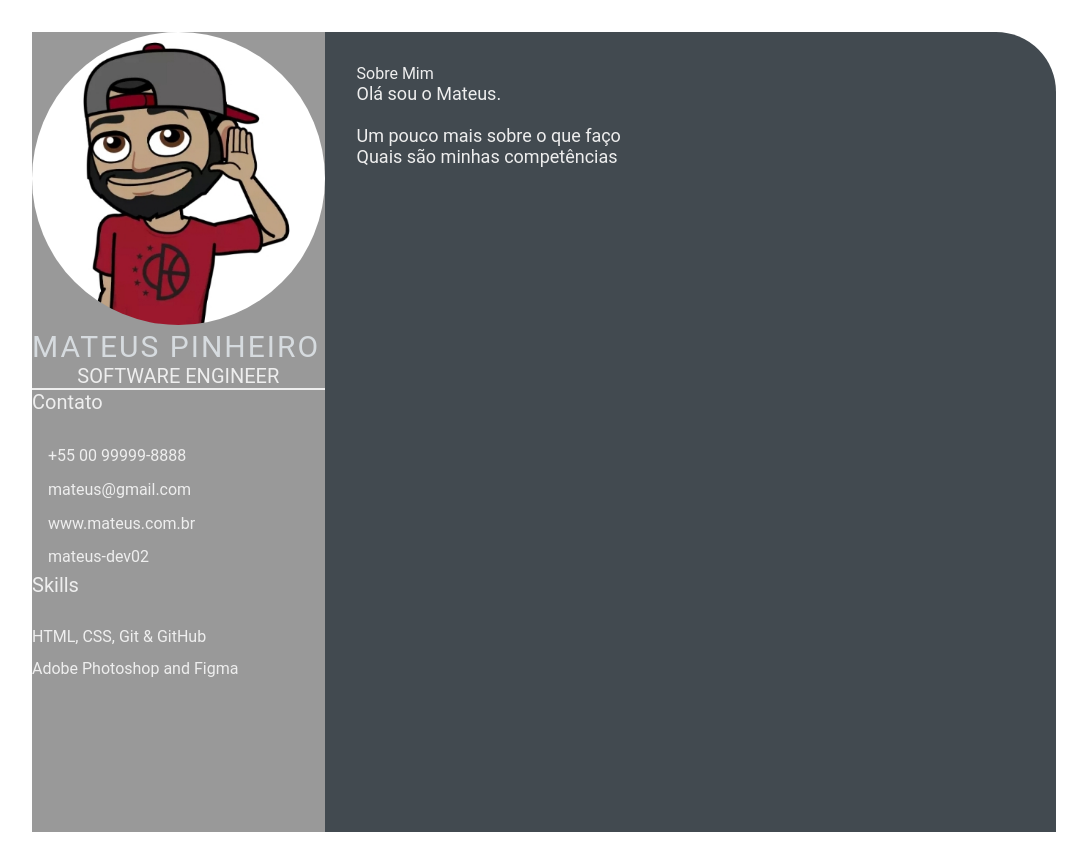
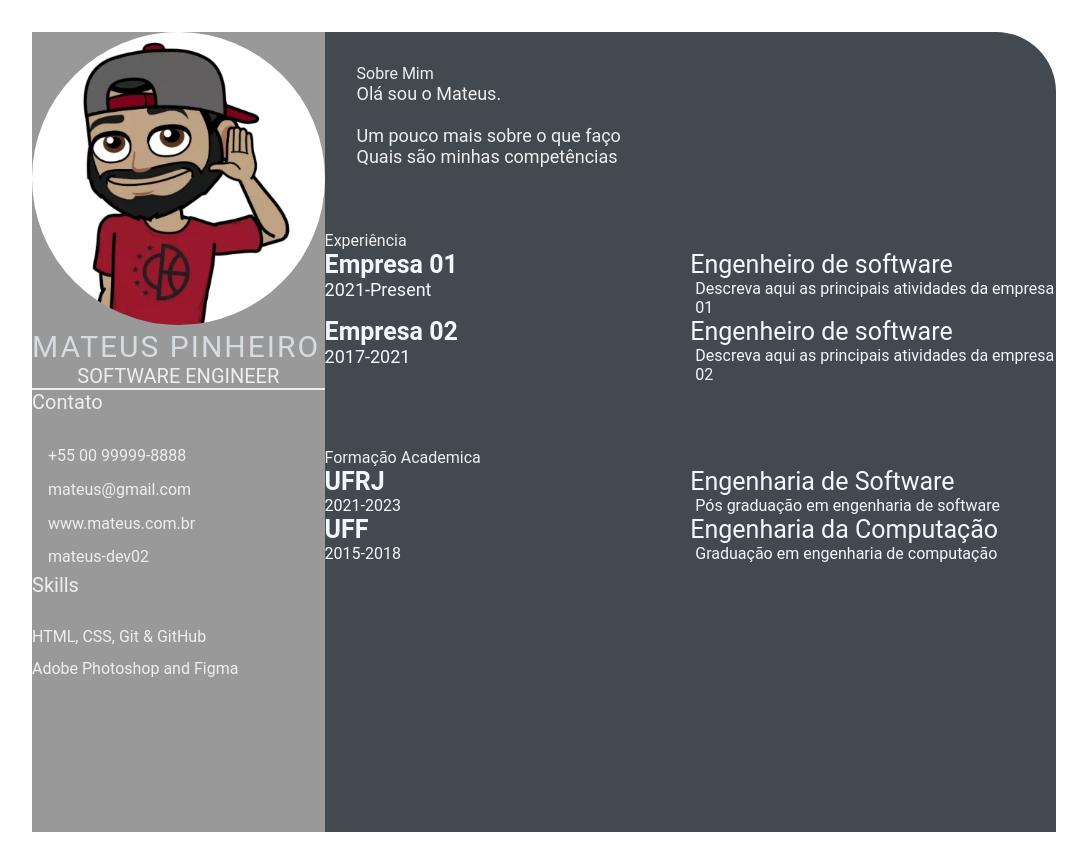
Before and after one commit to Mateus-dev02/mateus-dev02.github.io, a plain HTML site: page index.html in a window 1280 px wide. Shown: the whole page, without its empty margins (96-1183 px from the left). Drawn offline with Linux system fonts and the light colour scheme.

Commit message:
add-academy (#4)

```diff
--- a/index.html
+++ b/index.html
@@ -1,5 +1,6 @@
 <!DOCTYPE html>
 <html lang="en">
+
 <head>
     <meta charset="UTF-8">
     <meta http-equiv="X-UA-Compatible" content="IE=edge">
@@ -7,6 +8,7 @@
     <title>Mateus Pinheiro CV</title>
     <link rel="stylesheet" href="style.css">
 </head>
+
 <body>
     <main class="resume-contents">
         <section class="left-section">
@@ -28,8 +30,12 @@
                 <div class="skills">
                     <p class="left-title">Skills</p>
                     <ul>
-                        <li><p>HTML, CSS, Git & GitHub</p></li>
-                        <li><p>Adobe Photoshop and Figma</p></li>
+                        <li>
+                            <p>HTML, CSS, Git & GitHub</p>
+                        </li>
+                        <li>
+                            <p>Adobe Photoshop and Figma</p>
+                        </li>
                     </ul>
                 </div>
             </section>
@@ -45,7 +51,58 @@
                     </p>
                 </section>
             </div>
+            <section class="experience gap">
+                <div class="right-title">Experiência</div>
+                <div class="experience-contents">
+                    <div class="exp-left">
+                        <p class="exp-company-name">Empresa 01</p>
+                        <p class="exp-time-period">2021-Present</p>
+                    </div>
+                    <div class="exp-right">
+                        <p class="exp-position">Engenheiro de software</p>
+                        <p class="exp-desc">
+                            Descreva aqui as principais atividades da empresa 01
+                        </p>
+                    </div>
+                    <div class="exp-left">
+                        <p class="exp-company-name">Empresa 02</p>
+                        <p class="exp-time-period">2017-2021</p>
+                    </div>
+                    <div class="exp-right">
+                        <p class="exp-position">Engenheiro de software</p>
+                        <p class="exp-desc">
+                            Descreva aqui as principais atividades da empresa 02
+                        </p>
+                    </div>
+                </div>
+            </section>
+            <section class="education gap">
+                <div class="right-title">Formação Academica</div>
+              <div class="education-contents">
+                <div class="education-left">
+                    <p class="education-school-name">UFRJ</p>
+                    <p class="education-time-period">2021-2023</p>
+                </div>
+                <div class="education-rigth">
+                    <p class="education-subject">Engenharia de Software</p>
+                    <p class="education-desc">
+                        Pós graduação em engenharia de software
+                    </p>
+                </div>
+                <div class="education-left">
+                    <p class="education-school-name">UFF</p>
+                    <p class="education-time-period">2015-2018</p>
+                </div>
+                <div class="education-rigth">
+                    <p class="education-subject">Engenharia da Computação</p>
+                    <p class="education-desc">
+                        Graduação em engenharia de computação
+                    </p>
+                </div>
+              </div>
+            </section>
         </section>
     </main>
 </body>
+
 </html>
--- a/style.css
+++ b/style.css
@@ -101,3 +101,38 @@
     font-size: 18px;
     color: #eeeeee;
 }
+
+.experience-contents,
+.education-contents,
+.awards-contents {
+    display: grid;
+    grid-template-columns: repeat(2, 1fr);
+    padding-bottom: 2rem;
+    color: #F1F8FD;
+}
+
+.exp-company-name,
+.education-school-name,
+.awards-company-name {
+    font-size: 25px;
+    font-weight: bold;
+}
+
+.exp-time-period,
+.educationp-time-period,
+.awards-time-period {
+    font-size: 18px;
+}
+
+.exp-position,
+.education-subject,
+.awards-name {
+    font-size: 25px;
+}
+
+.exp-desc,
+.education-desc,
+.awards-desc {
+    font-size: 16px;
+    padding-left: 5px;
+}
```
Lines whose indentation alone changed are shown as unchanged.
